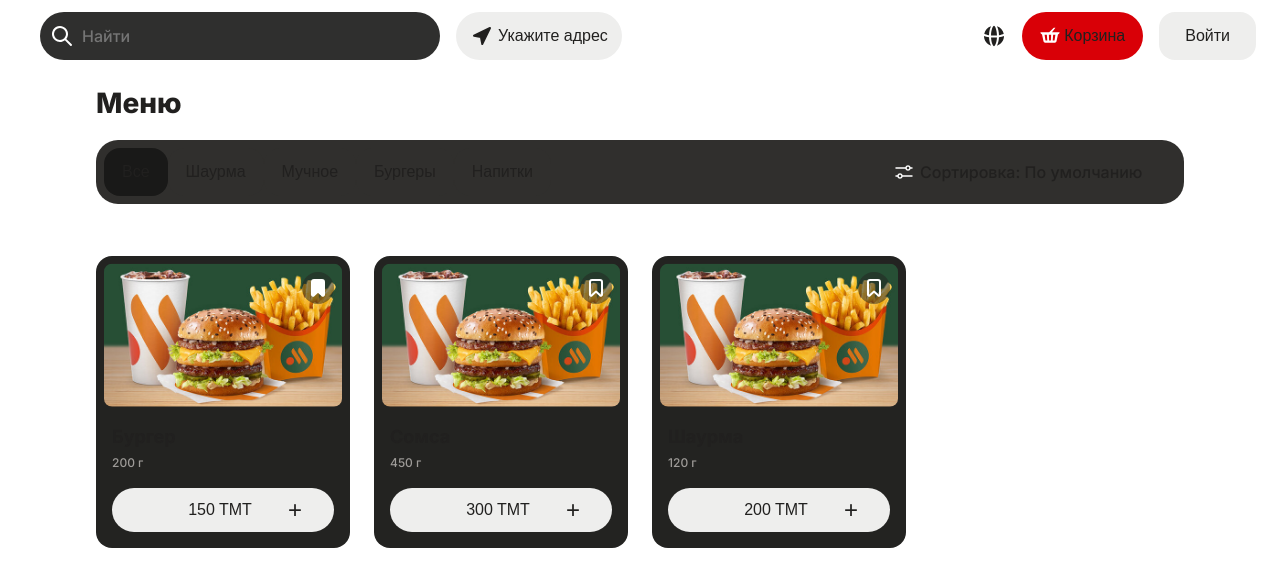
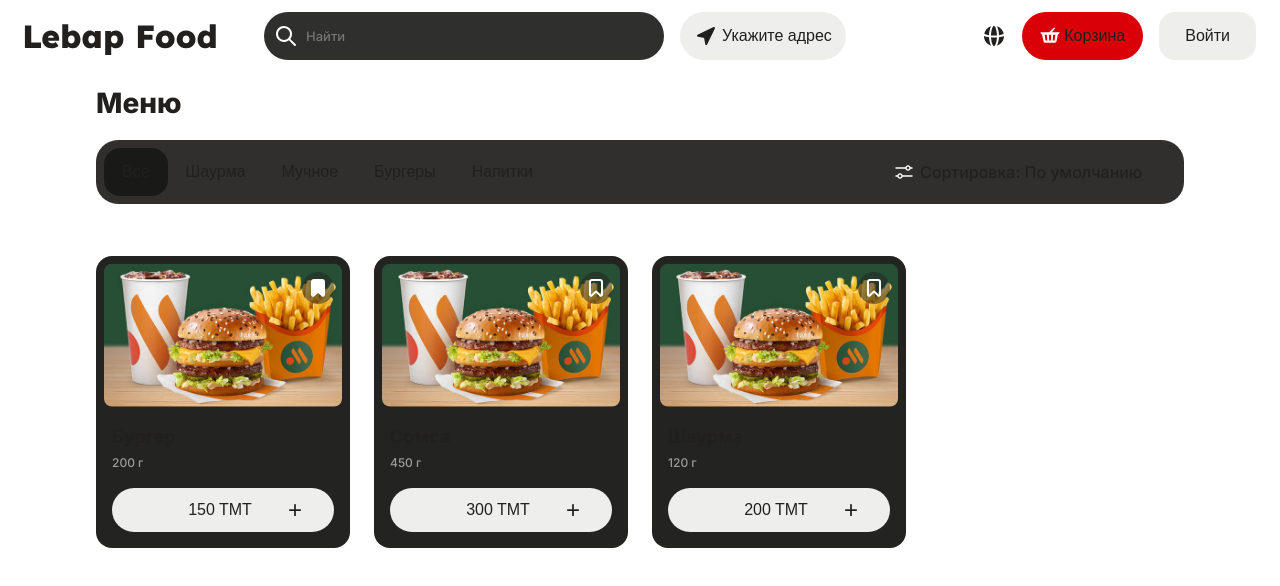
Before and after one commit to RaiseOnce/my-cafe, a Next.js app: page / in a window 1280 px wide. Shown: the top 586 px of the page. Built offline with nearby package versions, Linux system fonts and the light colour scheme.

Commit message:
searchInput is done

```diff
--- a/src/components/Header/Header.tsx
+++ b/src/components/Header/Header.tsx
@@ -23,9 +23,9 @@
     <header className={styles.header}>
       <Container className={styles.container}>
         <div className={styles.left}>
-          {/* <Link className={styles.logo} href="/">
+          <Link className={styles.logo} href="/">
             <Logo />
-          </Link> */}
+          </Link>
           <div className={styles.center}>
             <SearchInput />
 
--- a/src/components/SearchInput/SearchInput.module.scss
+++ b/src/components/SearchInput/SearchInput.module.scss
@@ -27,12 +27,11 @@
 
 .input {
   position: relative;
-  background: transparent;
   width: 100%;
   padding-left: 8px;
   padding-right: 30px;
-  font-size: 16px;
-  line-height: 16px;
+  font-size: 13px;
+  line-height: 13px;
   font-weight: 400;
   font-family: inherit;
   color: var(--text-color);
@@ -47,8 +46,8 @@
   position: absolute;
   top: 51%;
   left: 42px;
-  font-size: 16px;
-  line-height: 16px;
+  font-size: 13px;
+  line-height: 13px;
   font-weight: 400;
   font-family: inherit;
   transform: translateY(-50%);
--- a/src/components/SearchInput/SearchInput.tsx
+++ b/src/components/SearchInput/SearchInput.tsx
@@ -9,7 +9,17 @@
 }
 
 export const SearchInput: React.FC<Props> = ({ className }) => {
-  const [items] = useState(['Телефон', 'телевизор', 'Ноутбук', 'Планшет'])
+  const [items] = useState([
+    'Телефон',
+    'телевизор',
+    'Ноутбук',
+    'Планшет',
+    'тепловизор',
+    'теплотрасса',
+    'телестанция',
+    'телебашня',
+    'телескоп',
+  ])
   const [query, setQuery] = useState('')
   const [hovered, setHovered] = useState<string | null>(null)
   const [isOpen, setIsOpen] = useState(false)
@@ -53,7 +63,7 @@
   }, [query, filtered])
 
   const onSelect = (value: string) => {
-    setQuery(value)
+    setQuery(value.toLowerCase())
     setHovered(null)
     setIsOpen(false)
   }
@@ -67,7 +77,8 @@
         <div className={styles.suggestion}>{suggestion}</div>
         <input
           className={styles.input}
-          name="search"
+          autoComplete="off"
+          name="searchInput"
           type="text"
           placeholder="Найти"
           value={query}
@@ -80,11 +91,11 @@
 
       {isOpen && (
         <div className={styles.searchItems}>
-          {filtered.map((item) => (
+          {filtered.slice(0, 5).map((item) => (
             <div
               key={item}
               className={styles.searchItem}
-              onClick={() => onSelect(item)}
+              onClick={() => onSelect(item.toLowerCase())}
               onMouseEnter={() => setHovered(item.toLowerCase())}
               onMouseLeave={() => setHovered(null)}
             >
--- a/src/styles/_base.scss
+++ b/src/styles/_base.scss
@@ -18,17 +18,14 @@
   overflow-x: hidden; /* avoid 100vw scrollbar issues */
   -webkit-font-smoothing: antialiased;
   -moz-osx-font-smoothing: grayscale;
+
+  font-family: var(--font-inter), system-ui, -apple-system, 'Segoe UI', Roboto,
+    'Helvetica Neue', Arial, sans-serif;
+  font-size: 16px;
+  line-height: 1.5;
 }
 
 a {
   text-decoration: none;
   color: inherit;
 }
-
-/* Basic typography */
-body {
-  font-family: var(--font-inter), system-ui, -apple-system, 'Segoe UI', Roboto,
-    'Helvetica Neue', Arial, sans-serif;
-  font-size: 16px;
-  line-height: 1.5;
-}
```
